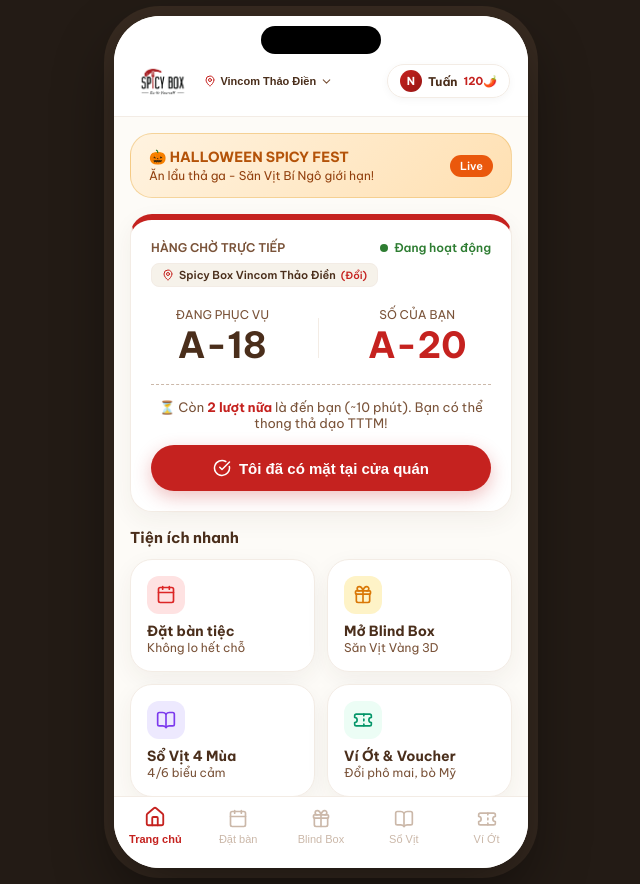
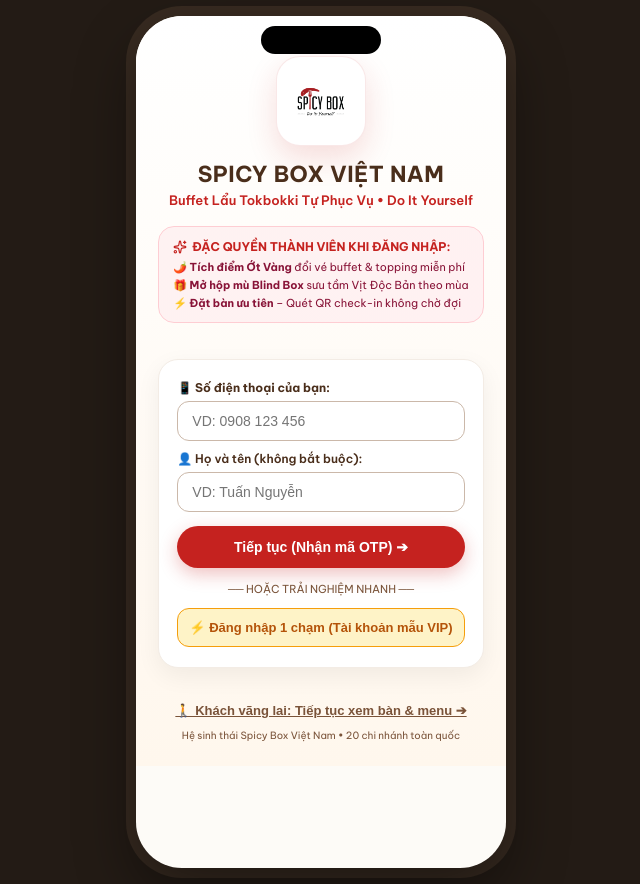
Before and after one commit to tuantuhuynh2007-boop/StoreDesignThinking, a React (Vite) app in the folder spicy-box-app/: page / in a window 1280 px wide. Shown: the whole page, without its empty margins (319-959 px from the left). Built offline with nearby package versions, Linux system fonts and the light colour scheme.

Commit message:
Feat: Demo man hinh Chao mung & Dang nhap thanh vien (Welcome Login Gate) truoc khi vao web dat ban

```diff
--- a/spicy-box-app/src/App.tsx
+++ b/spicy-box-app/src/App.tsx
@@ -106,14 +106,9 @@ export function App() {
     if (saved) {
       try { return JSON.parse(saved); } catch (e) { /* ignore */ }
     }
-    // Mặc định ban đầu: Tạo sẵn tài khoản mẫu để trải nghiệm đầy đủ
-    return {
-      name: 'Nguyễn Văn Tuấn',
-      phone: '0908 123 456',
-      memberCode: 'SPB-99812',
-      tier: 'GOLD VIP',
-    };
+    return null;
   });
+  const [isGuest, setIsGuest] = useState(false);
   const [showAuthModal, setShowAuthModal] = useState(false);
   const [phoneInput, setPhoneInput] = useState('');
   const [nameInput, setNameInput] = useState('');
@@ -193,6 +188,7 @@ export function App() {
   const handleLogout = () => {
     if (confirm('Bạn có chắc chắn muốn đăng xuất tài khoản?')) {
       setUser(null);
+      setIsGuest(false);
       localStorage.removeItem('spicy_box_user');
       alert('Đã đăng xuất tài khoản thành công.');
     }
@@ -291,6 +287,205 @@ export function App() {
       {/* Top Island */}
       <div className="device-island"></div>
 
+      {/* MÀN HÌNH CHÀO MỪNG & ĐĂNG NHẬP (HIỂN THỊ KHI CHƯA ĐĂNG NHẬP & CHƯA CHỌN KHÁCH VÃNG LAI) */}
+      {!user && !isGuest ? (
+        <div style={{
+          minHeight: '750px',
+          display: 'flex',
+          flexDirection: 'column',
+          justifyContent: 'space-between',
+          padding: '30px 22px 24px 22px',
+          background: 'linear-gradient(180deg, #FFFFFF 0%, #FFF7ED 100%)',
+          textAlign: 'center',
+          boxSizing: 'border-box'
+        }}>
+          {/* Logo & Slogan Header */}
+          <div>
+            <div style={{
+              width: 90, height: 90, margin: '10px auto 14px auto',
+              background: '#fff', borderRadius: '24px',
+              display: 'flex', alignItems: 'center', justifyContent: 'center',
+              boxShadow: '0 12px 30px rgba(197, 34, 31, 0.15)',
+              border: '1px solid rgba(197, 34, 31, 0.1)',
+              padding: '10px'
+            }}>
+              <img
+                src="./assets/spicy-box-logo.png"
+                alt="Spicy Box"
+                style={{ width: '100%', height: '100%', objectFit: 'contain' }}
+              />
+            </div>
+            <h2 style={{ fontSize: '22px', fontWeight: 800, color: 'var(--wood-dark)', letterSpacing: '0.5px', marginBottom: '4px' }}>
+              SPICY BOX VIỆT NAM
+            </h2>
+            <p style={{ fontSize: '13px', color: 'var(--red-primary)', fontWeight: 600 }}>
+              Buffet Lẩu Tokbokki Tự Phục Vụ • Do It Yourself
+            </p>
+
+            {/* Thẻ đặc quyền thành viên */}
+            <div style={{
+              background: 'linear-gradient(135deg, #FEF2F2 0%, #FFF1F2 100%)',
+              border: '1px solid #FECDD3',
+              borderRadius: '16px',
+              padding: '12px 14px',
+              margin: '18px 0 20px 0',
+              textAlign: 'left'
+            }}>
+              <div style={{ fontSize: '12px', fontWeight: 700, color: 'var(--red-primary)', marginBottom: '6px', display: 'flex', alignItems: 'center', gap: '5px' }}>
+                <Sparkles size={14} /> ĐẶC QUYỀN THÀNH VIÊN KHI ĐĂNG NHẬP:
+              </div>
+              <div style={{ fontSize: '11px', color: '#881337', display: 'flex', flexDirection: 'column', gap: '4px' }}>
+                <div>🌶️ <strong>Tích điểm Ớt Vàng</strong> đổi vé buffet & topping miễn phí</div>
+                <div>🎁 <strong>Mở hộp mù Blind Box</strong> sưu tầm Vịt Độc Bản theo mùa</div>
+                <div>⚡ <strong>Đặt bàn ưu tiên</strong> – Quét QR check-in không chờ đợi</div>
+              </div>
+            </div>
+          </div>
+
+          {/* Form đăng nhập SĐT hoặc OTP */}
+          <div style={{
+            background: '#fff',
+            borderRadius: '20px',
+            padding: '20px 18px',
+            boxShadow: '0 8px 24px rgba(0,0,0,0.06)',
+            border: '1px solid var(--wood-tint)',
+            textAlign: 'left'
+          }}>
+            {!otpSent ? (
+              <>
+                <label style={{ fontSize: '12px', fontWeight: 700, color: 'var(--wood-dark)', display: 'block', marginBottom: '6px' }}>
+                  📱 Số điện thoại của bạn:
+                </label>
+                <input
+                  type="tel"
+                  placeholder="VD: 0908 123 456"
+                  value={phoneInput}
+                  onChange={e => setPhoneInput(e.target.value)}
+                  style={{
+                    width: '100%', padding: '11px 14px', borderRadius: '12px',
+                    border: '1.5px solid var(--wood-light)', fontSize: '14px', outline: 'none',
+                    boxSizing: 'border-box', marginBottom: '10px'
+                  }}
+                />
+
+                <label style={{ fontSize: '12px', fontWeight: 600, color: 'var(--wood-dark)', display: 'block', marginBottom: '6px' }}>
+                  👤 Họ và tên (không bắt buộc):
+                </label>
+                <input
+                  type="text"
+                  placeholder="VD: Tuấn Nguyễn"
+                  value={nameInput}
+                  onChange={e => setNameInput(e.target.value)}
+                  style={{
+                    width: '100%', padding: '11px 14px', borderRadius: '12px',
+                    border: '1.5px solid var(--wood-light)', fontSize: '14px', outline: 'none',
+                    boxSizing: 'border-box', marginBottom: '14px'
+                  }}
+                />
+
+                <button
+                  className="btn-pill btn-red"
+                  disabled={authLoading}
+                  onClick={handleLoginSubmit}
+                  style={{
+                    display: 'flex', alignItems: 'center', justifyContent: 'center', gap: '8px',
+                    width: '100%', padding: '13px', fontSize: '14px', fontWeight: 700
+                  }}
+                >
+                  {authLoading ? (
+                    <>
+                      <Loader2 size={16} className="animate-spin" />
+                      <span>Đang gửi mã xác thực...</span>
+                    </>
+                  ) : (
+                    <span>Tiếp tục (Nhận mã OTP) ➔</span>
+                  )}
+                </button>
+              </>
+            ) : (
+              <>
+                <div style={{ background: '#F0FDF4', border: '1px solid #BBF7D0', borderRadius: '12px', padding: '10px 14px', marginBottom: '14px', fontSize: '12px', color: '#166534' }}>
+                  ✓ Mã OTP gồm 4 số đã gửi tới <strong>{phoneInput}</strong>.
+                  <div style={{ fontSize: '11px', color: '#15803D', marginTop: '2px' }}>
+                    💡 <em>Gợi ý thử nghiệm: Nhập mã OTP mẫu là <strong>8888</strong></em>
+                  </div>
+                </div>
+
+                <label style={{ fontSize: '12px', fontWeight: 700, color: 'var(--wood-dark)', display: 'block', marginBottom: '6px' }}>
+                  Nhập mã OTP (4 số):
+                </label>
+                <input
+                  type="text"
+                  maxLength={4}
+                  placeholder="8888"
+                  value={otpInput}
+                  onChange={e => setOtpInput(e.target.value)}
+                  style={{
+                    width: '100%', padding: '12px', borderRadius: '12px',
+                    border: '2px solid var(--red-primary)', fontSize: '20px',
+                    textAlign: 'center', letterSpacing: '8px', fontWeight: 700, outline: 'none',
+                    boxSizing: 'border-box', marginBottom: '12px'
+                  }}
+                />
+
+                <button
+                  className="btn-pill btn-red"
+                  onClick={handleLoginSubmit}
+                  style={{ width: '100%', padding: '13px', fontSize: '14px', fontWeight: 700, marginBottom: '8px' }}
+                >
+                  Xác nhận đăng nhập & Vào ứng dụng
+                </button>
+
+                <button
+                  onClick={() => setOtpSent(false)}
+                  style={{
+                    background: 'none', border: 'none', color: 'var(--wood-medium)',
+                    fontSize: '12px', cursor: 'pointer', display: 'block', margin: '4px auto 0 auto'
+                  }}
+                >
+                  ← Đổi số điện thoại khác
+                </button>
+              </>
+            )}
+
+            <div style={{ textAlign: 'center', margin: '14px 0 12px 0', fontSize: '11px', color: 'var(--wood-medium)' }}>
+              ── HOẶC TRẢI NGHIỆM NHANH ──
+            </div>
+
+            {/* Nút 1 chạm đăng nhập tài khoản mẫu */}
+            <button
+              onClick={handleQuickDemoLogin}
+              style={{
+                width: '100%', padding: '11px', borderRadius: '12px',
+                background: '#FEF3C7', border: '1px solid #F59E0B',
+                color: '#B45309', fontWeight: 700, fontSize: '13px', cursor: 'pointer',
+                display: 'flex', alignItems: 'center', justifyContent: 'center', gap: '6px'
+              }}
+            >
+              ⚡ Đăng nhập 1 chạm (Tài khoản mẫu VIP)
+            </button>
+          </div>
+
+          {/* Khách vãng lai & Footer */}
+          <div style={{ marginTop: '16px' }}>
+            <button
+              onClick={() => setIsGuest(true)}
+              style={{
+                background: 'none', border: 'none',
+                color: 'var(--wood-medium)', fontSize: '13px', fontWeight: 600,
+                cursor: 'pointer', textDecoration: 'underline'
+              }}
+            >
+              🚶 Khách vãng lai: Tiếp tục xem bàn & menu ➔
+            </button>
+
+            <div style={{ fontSize: '10px', color: 'var(--wood-medium)', marginTop: '10px' }}>
+              Hệ sinh thái Spicy Box Việt Nam • 20 chi nhánh toàn quốc
+            </div>
+          </div>
+        </div>
+      ) : (
+        <>
       {/* Header */}
       <header className="top-header">
         <div className="brand-box">
@@ -1705,6 +1900,8 @@ export function App() {
           </div>
         </div>
       )}
+        </>
+      )}
     </div>
   );
 }
```
